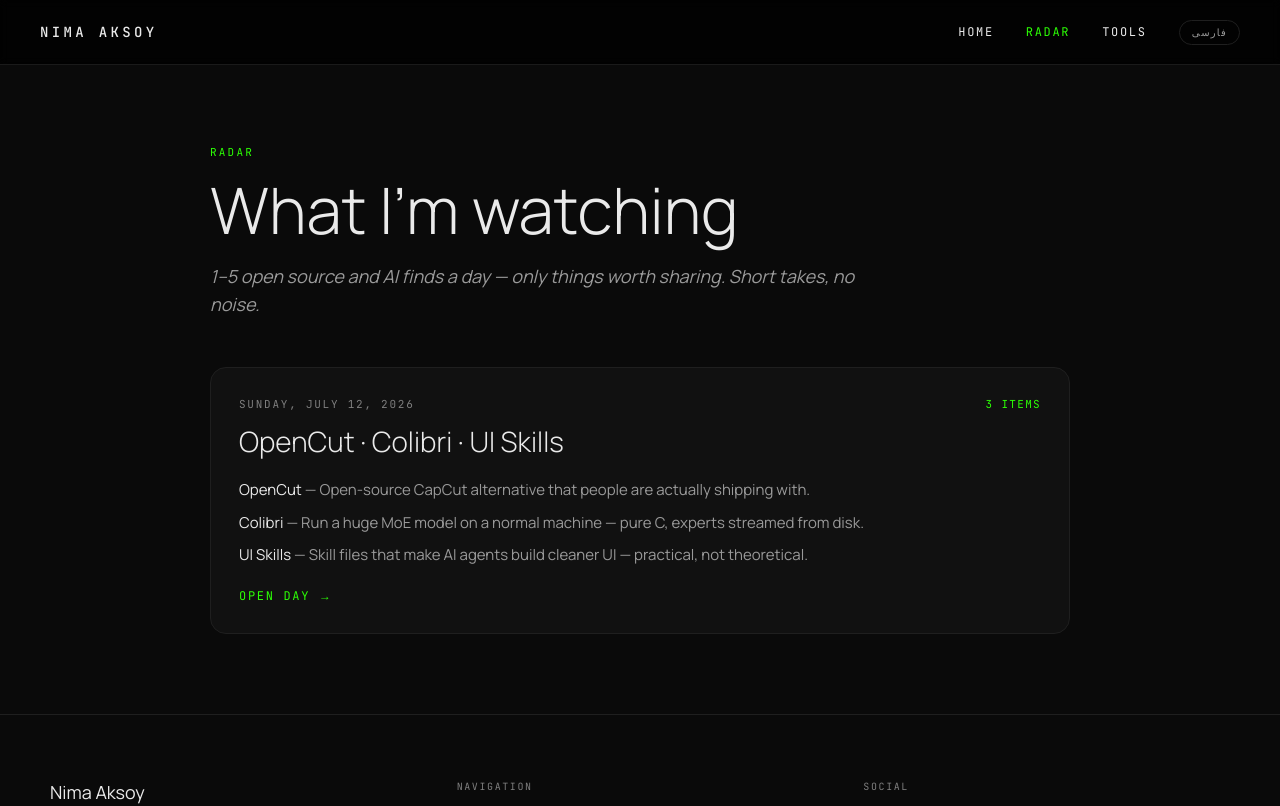
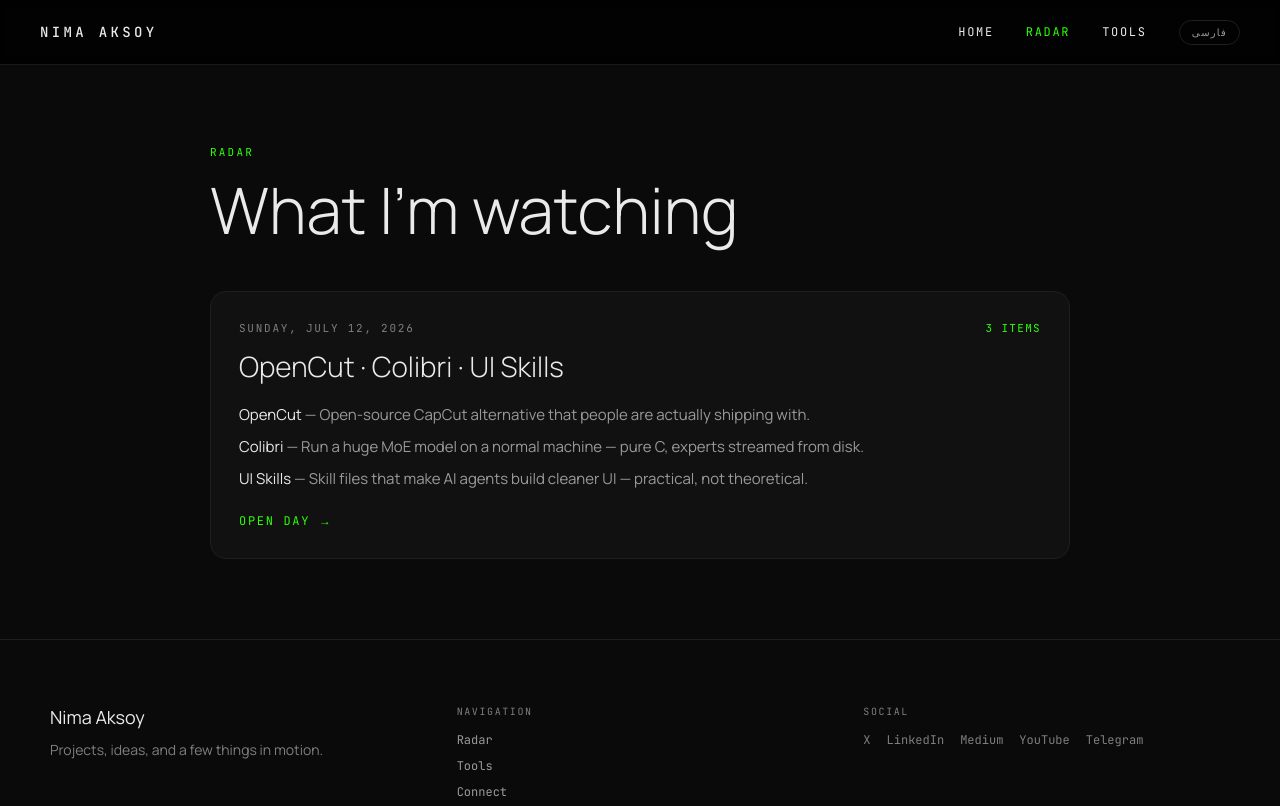
Before and after one commit to nimaaksoy/nimaaksoy.com, a Next.js app: page /radar in a window 1280 px wide. Shown: the top 806 px of the page. Built offline with nearby package versions, Linux system fonts and the light colour scheme.

Commit message:
Remove internal radar cadence copy from public pages
Keep the 1–5/day rule for ops docs only; public index shows title only.

```diff
--- a/app/fa/radar/page.tsx
+++ b/app/fa/radar/page.tsx
@@ -5,8 +5,7 @@ import { getAllRadarDays } from "@/lib/radar";
 
 export const metadata: Metadata = {
   title: "رادار",
-  description:
-    "چی دارم نگاه می‌کنم — هر روز ۱ تا ۵ پروژه متن‌باز و هوش مصنوعی که ارزش اشتراک دارن.",
+  description: "چی دارم نگاه می‌کنم — پروژه‌های متن‌باز و هوش مصنوعی از نیما آکسوی.",
   alternates: {
     canonical: "/fa/radar",
     languages: {
--- a/app/radar/page.tsx
+++ b/app/radar/page.tsx
@@ -5,8 +5,7 @@ import { getAllRadarDays } from "@/lib/radar";
 
 export const metadata: Metadata = {
   title: "Radar",
-  description:
-    "What I’m watching — 1–5 open source and AI finds a day, only things worth sharing.",
+  description: "What I’m watching — open source and AI finds from Nima Aksoy.",
   alternates: {
     canonical: "/radar",
     languages: {
--- a/components/radar/RadarIndex.tsx
+++ b/components/radar/RadarIndex.tsx
@@ -17,8 +17,6 @@ export function RadarIndex({ days, locale }: RadarIndexProps) {
     ? {
         eyebrow: "رادار",
         title: "چی دارم نگاه می‌کنم",
-        subtitle:
-          "هر روز ۱ تا ۵ پروژه یا آپدیت متن‌باز و هوش مصنوعی که واقعاً ارزش اشتراک دارن. نه همه‌چیز — فقط چیزایی که ارزش وقتت رو دارن.",
         empty: "هنوز روزی ثبت نشده.",
         items: "مورد",
         open: "باز کردن روز",
@@ -26,8 +24,6 @@ export function RadarIndex({ days, locale }: RadarIndexProps) {
     : {
         eyebrow: "RADAR",
         title: "What I’m watching",
-        subtitle:
-          "1–5 open source and AI finds a day — only things worth sharing. Short takes, no noise.",
         empty: "No days published yet.",
         items: "items",
         open: "Open day",
@@ -42,9 +38,6 @@ export function RadarIndex({ days, locale }: RadarIndexProps) {
         <h1 className="mt-4 font-monroe text-[clamp(38px,7vw,64px)] font-light leading-[1.04] text-[#EAEAEA]">
           {labels.title}
         </h1>
-        <p className="mt-5 max-w-2xl font-monroe text-[18px] italic leading-[1.55] text-[#9A9A9A]">
-          {labels.subtitle}
-        </p>
 
         <section className="mt-12 space-y-4">
           {days.length === 0 ? (
```
